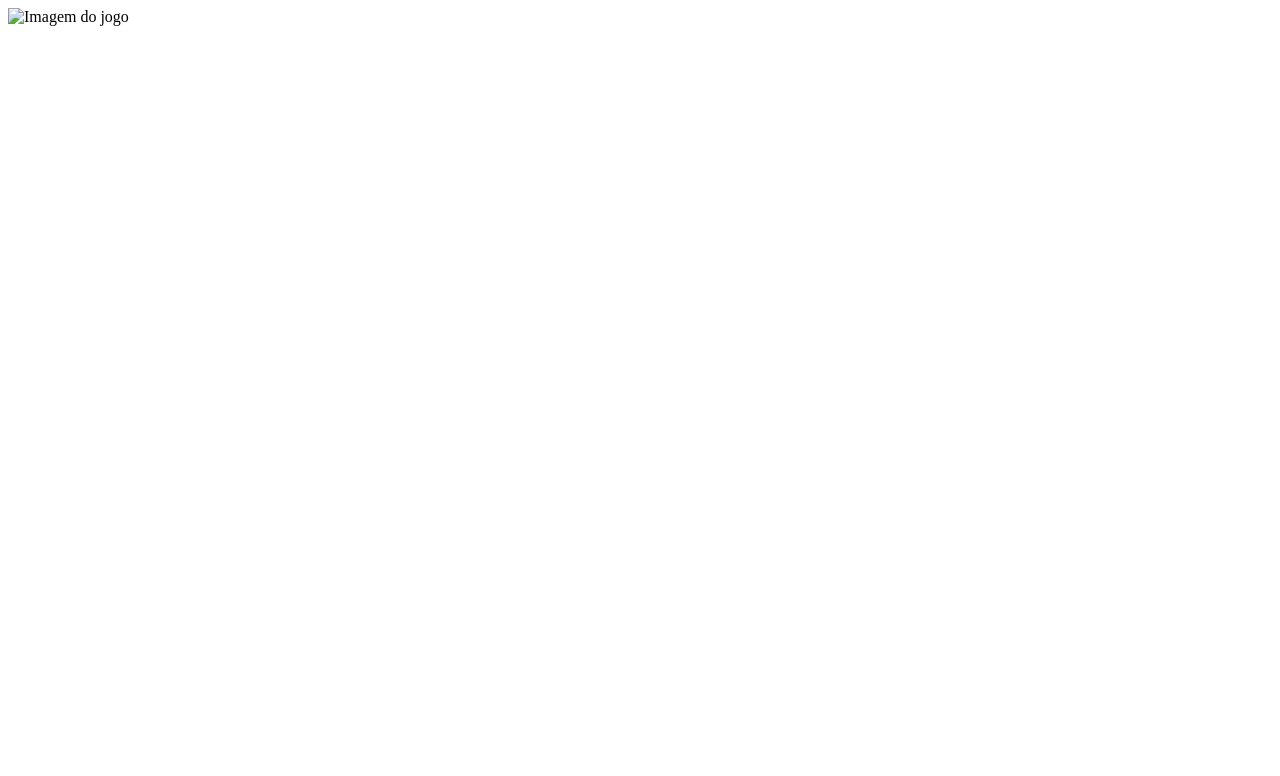
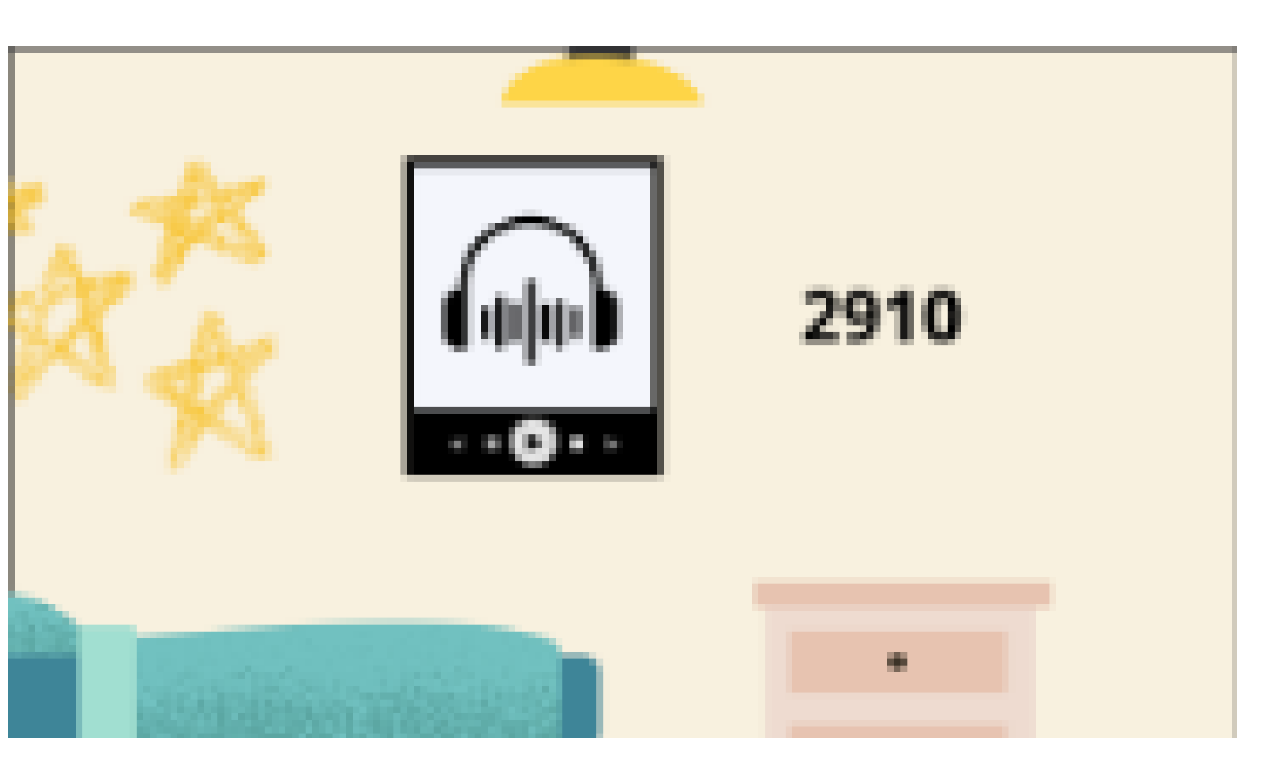
Before and after one commit to nataliagfe/joguinhoksks, a plain HTML site: page desenho1.html in a window 1280 px wide. Drawn offline with Linux system fonts and the light colour scheme.

Commit message:
Update desenho1.html

```diff
--- a/desenho1.html
+++ b/desenho1.html
@@ -8,7 +8,7 @@
 </head>
 <body>
     <div id="fundo">
-        <img src="imagens/senha.png" alt="Imagem do jogo" onclick="voltar()">
+        <img src="senha.png" alt="Imagem do jogo" onclick="voltar()">
     </div>
     <script src="o.js"></script>
 </body>
```
